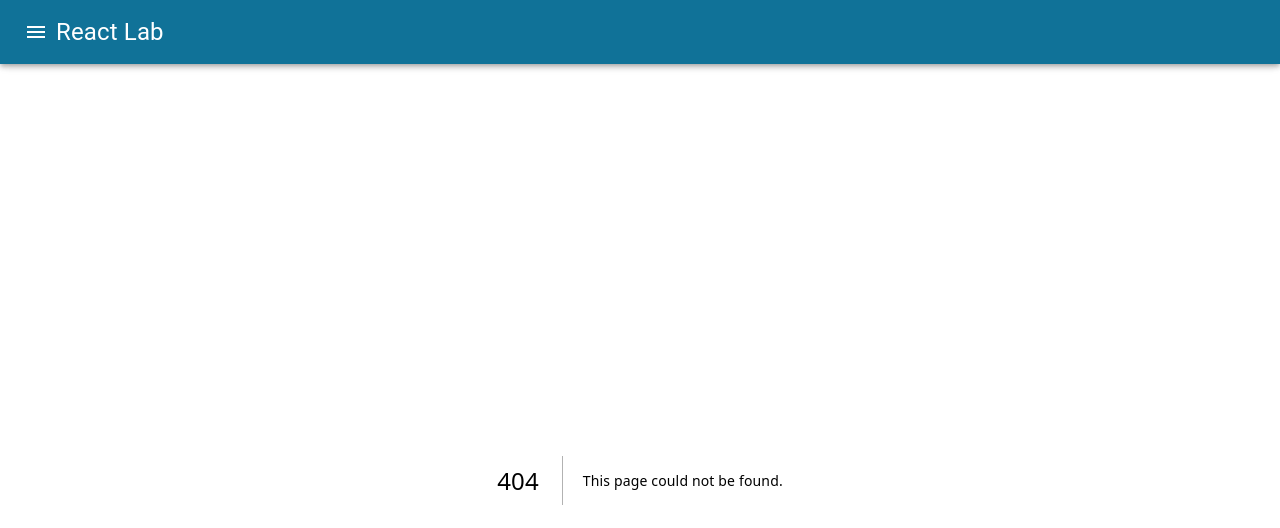
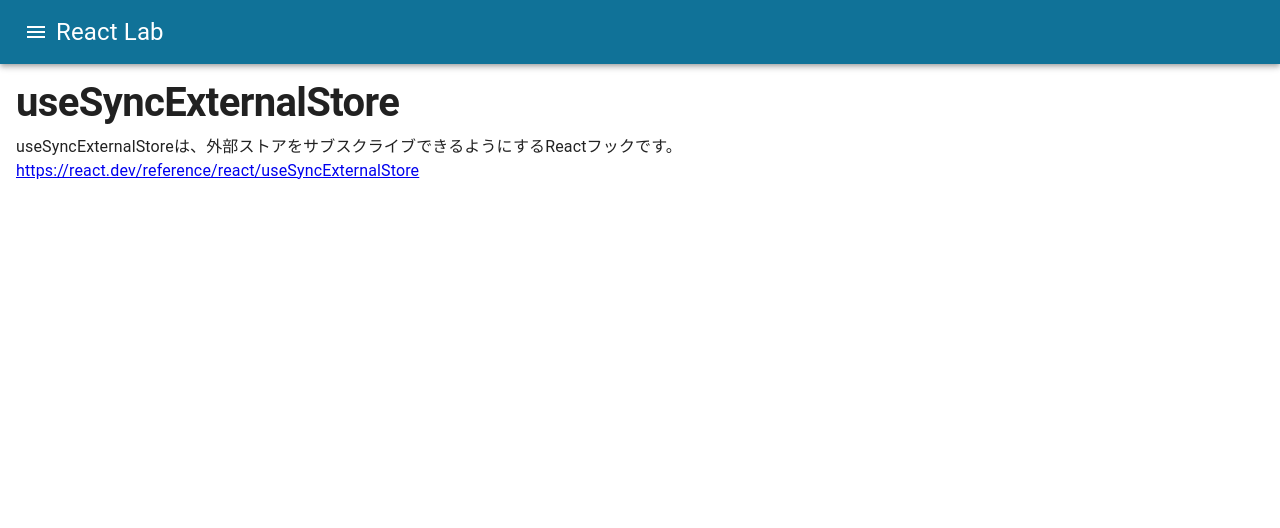
Before and after one commit to y-hsgw/react-lab, a Next.js app: page /use-sync-external-store in a window 1280 px wide. Before the commit this address had no page. Shown: the top 528 px of the page. Built offline with nearby package versions, Linux system fonts and the light colour scheme.

Commit message:
UseSyncExternalStoreページの作成

```diff
--- a/src/app/_utils/experiments.ts
+++ b/src/app/_utils/experiments.ts
@@ -35,4 +35,10 @@
     description: "メモ化できるケース、できないケース例",
     path: "/can-memoize",
   },
+  {
+    title: "useSyncExternalStore",
+    description:
+      "外部ストアをサブスクライブできるようにするuseSyncExternalStoreの使用法について",
+    path: "/use-sync-external-store",
+  },
 ] as const satisfies readonly Experiment[];
--- /dev/null
+++ b/src/app/use-sync-external-store/page.tsx
@@ -0,0 +1,31 @@
+import { Stack, Typography } from "@mui/material";
+import { getExperiment } from "../_utils/get-experiment";
+import { Metadata } from "next";
+import Link from "next/link";
+
+const experiment = getExperiment("useSyncExternalStore");
+
+export const metadata: Metadata = {
+  title: `React Lab - ${experiment.title} -`,
+  description: experiment.description,
+};
+
+export default function UseSyncExternalStore() {
+  return (
+    <Stack gap={2}>
+      <div>
+        <Typography variant="h1">{experiment.title}</Typography>
+        <Typography my={1}>
+          useSyncExternalStoreは、外部ストアをサブスクライブできるようにするReactフックです。
+          <br />
+          <Link
+            href="https://react.dev/reference/react/useSyncExternalStore"
+            target="_"
+          >
+            https://react.dev/reference/react/useSyncExternalStore
+          </Link>
+        </Typography>
+      </div>
+    </Stack>
+  );
+}
```
